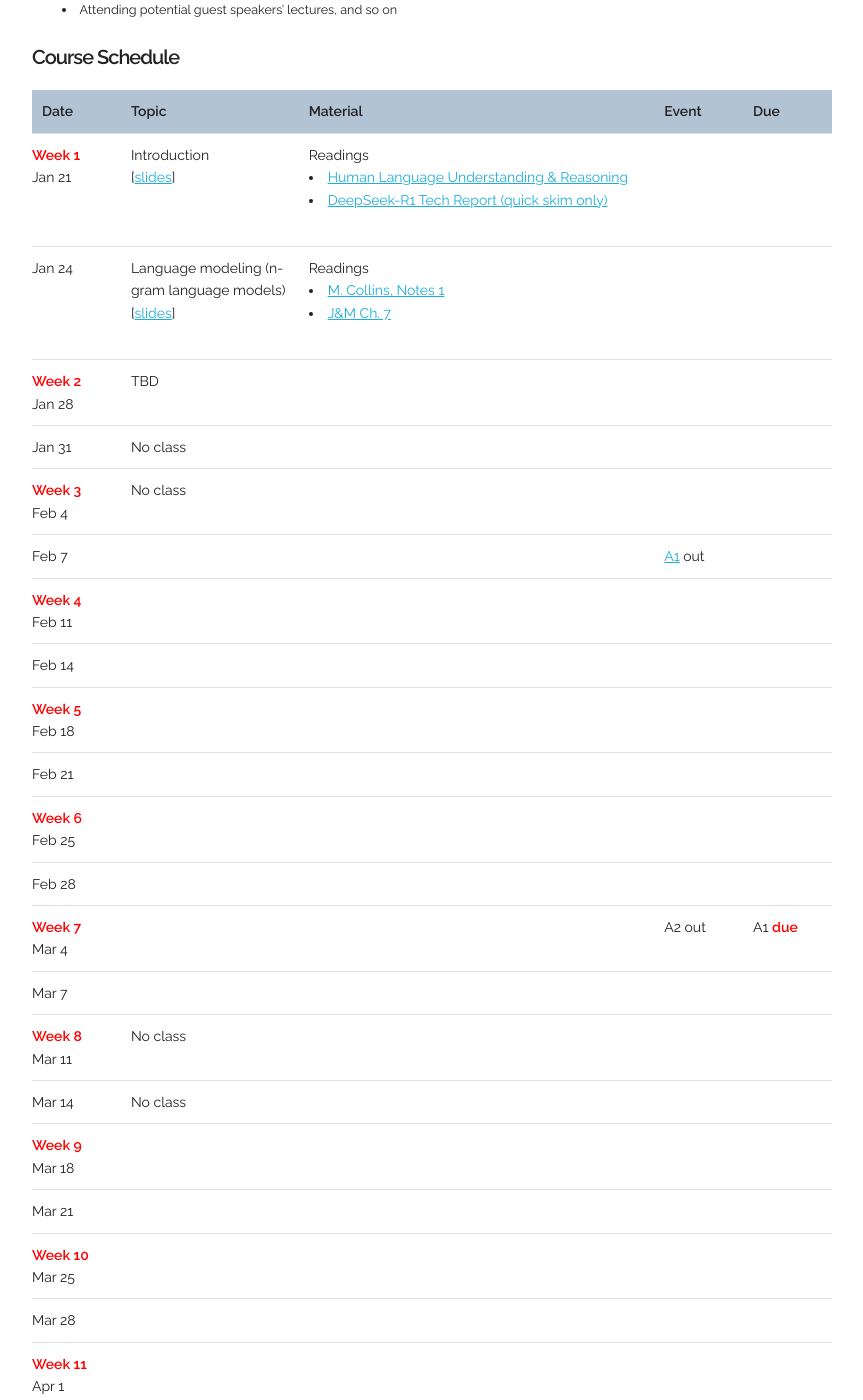
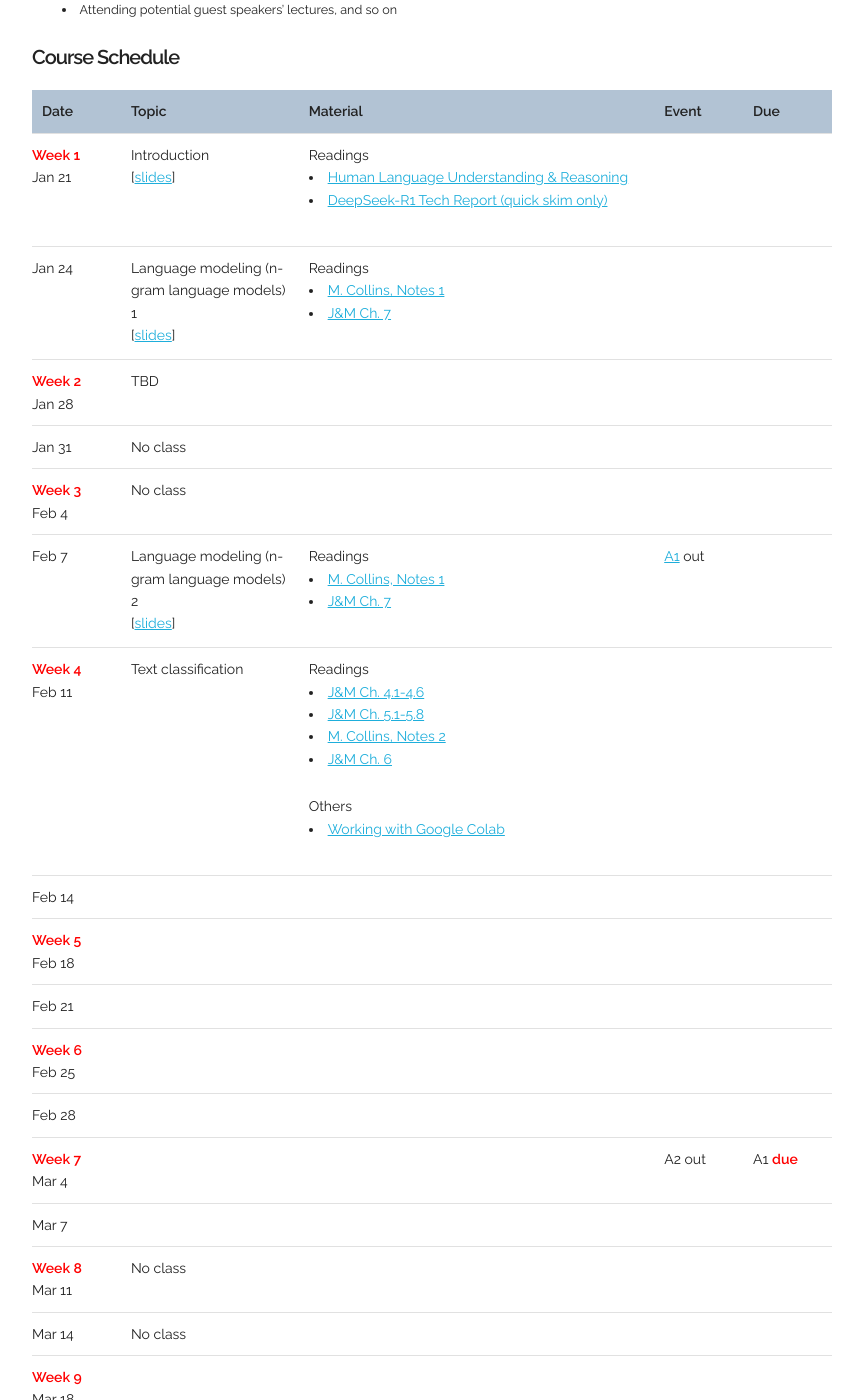
Before and after one commit to taoyds/taoyds.github.io, a Jekyll site: the page built from courses/comp3361.md, in a window 1280 px wide and 1400 px high, scrolled down 1298 px. Shown: the whole window, without its empty margins (208-1071 px from the left). Built offline with Jekyll 4.4.1, drawn with Linux system fonts in a browser that asks for light colours; some web fonts are replaced.

Commit message:
Update comp3361.yaml

```diff
--- a/_data/courses/comp3361.yaml
+++ b/_data/courses/comp3361.yaml
@@ -14,7 +14,7 @@ schedule:
   - date: Jan 24
     week:
     topic:
-      - title: Language modeling (n-gram language models)
+      - title: Language modeling (n-gram language models) 1
         slides: /assets/courses/COMP3361-25spring-lec02.pdf
     material:
       - description: Readings
@@ -50,17 +50,30 @@ schedule:
   - date: Feb 7
     week:
     topic:
-      - title:
-        slides:
+      - title: Language modeling (n-gram language models) 2
+        slides: /assets/courses/COMP3361-25spring-lec03.pdf
     material:
+      - description: Readings
+        list:
+          - <a href="https://www.cs.columbia.edu/~mcollins/lm-spring2013.pdf">M. Collins, Notes 1</a>
+          - <a href="https://web.stanford.edu/~jurafsky/slp3/7.pdf">J&M Ch. 7</a>
     event: <a href="https://github.com/ranpox/comp3361-spring2025/tree/main/assignments/A1">A1</a> out
     due:
   - date: Feb 11
     week: Week 4
     topic:
-      - title:
+      - title: Text classification
         slides:
     material:
+      - description: Readings
+        list:
+          - <a href="https://web.stanford.edu/~jurafsky/slp3/4.pdf">J&M Ch. 4.1-4.6</a>
+          - <a href="https://web.stanford.edu/~jurafsky/slp3/5.pdf">J&M Ch. 5.1-5.8</a>
+          - <a href="https://www.cs.columbia.edu/~mcollins/ff2.pdf">M. Collins, Notes 2</a>
+          - <a href="https://web.stanford.edu/~jurafsky/slp3/6.pdf">J&M Ch. 6</a>
+      - description: Others
+        list:
+          - <a href="https://docs.google.com/document/d/1LlnXoOblXwW3YX-0yG_5seTXJsb3kRdMMRYqs8Qqum4/edit?usp=sharing">Working with Google Colab</a>
     event:
     due:
   - date: Feb 14
```
